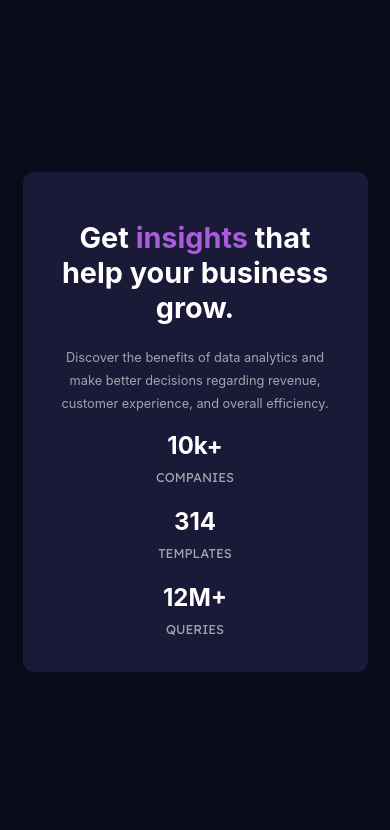
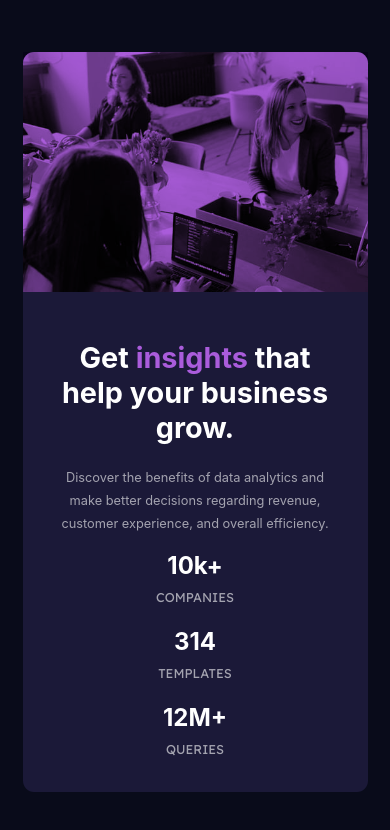
Before and after one commit to Ashitaaka/stats-preview-card, a plain HTML site: page index.html in a window 390 px wide. Drawn offline with Linux system fonts and the light colour scheme; a web font is replaced by a local one.

Commit message:
correcting css problems on responsive

```diff
--- a/style2.css
+++ b/style2.css
@@ -11,6 +11,8 @@
 }
 * {
 	margin: 0;
+	padding: 0;
+	box-sizing: border-box;
 }
 body {
 	font-family: "Inter", sans-serif;
@@ -72,16 +74,17 @@ li {
 }
 .card_infos{
 	position: relative;
-	flex: 1;
 	padding: 4em;
+	width: 50%;
 }
 
 .img_bloc{
 	background-image: url('./images/image-header-desktop.jpg');
 	background-size: cover;
-	flex: 1;
 	position: relative;
 	border-radius: 0 0.7em 0.7em 0;
+	width: 50%;
+
 }
 .overlay{
 	z-index: 2;
@@ -109,20 +112,17 @@ li {
 	.img_bloc {
 		width: 100%;
 		height: 15em;
+		border-radius: 0.7em 0.7em 0 0;
 	}
 	.card_infos{
 		text-align: center;
 		padding: 3em 2em 1em 2em;
+		width: 100%;
 	}
 	.img_bloc img{
-		border-radius: 0.7em 0.7em 0 0;
-		width: 100%;
-		height: 100%;
 		object-fit: cover;
 	}
-	.overlay{
-		border-radius: 0.7em 0.7em 0 0;
-	}
+
 	p{
 		margin-bottom: 1em;
 		width: 100%;
```
